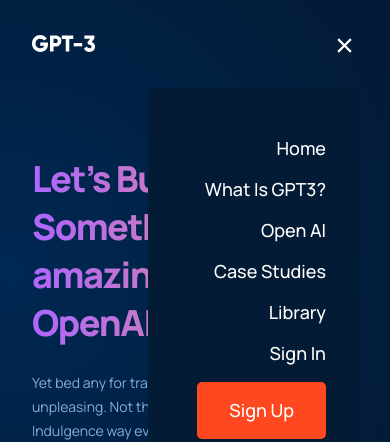
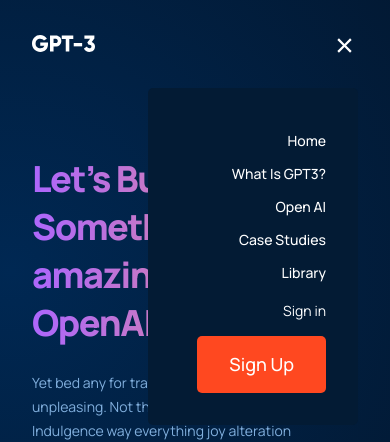
Before and after one commit to meiliizzsuju/jsm-ticha, a React (Create React App) app: page / in a window 390 px wide. Both pictures are taken after a click on the icon 344 px from the left and 45 px from the top of the page. Shown: the top 442 px of the page. Built offline with nearby package versions, Linux system fonts and the light colour scheme.

Commit message:
Semantic HTML updates rd1

```diff
--- a/src/components/feature/feature.css
+++ b/src/components/feature/feature.css
@@ -29,3 +29,27 @@
   font-size: 16px;
   line-height: 30px;
 }
+
+
+
+/* mobile */
+@media screen and (max-width: 700px) {
+  .gpt3__features-container__feature-title h2{
+    line-height: 1.5;
+    padding-top: 1rem;
+    padding-bottom: 1rem;
+  }
+}
+
+
+
+@media screen and (max-width: 550px) {
+
+  .gpt3__features-container__feature-title h2{
+    font-size: 20px;
+  }
+
+  .gpt3__features-container__feature-text p{
+    font-size: 14px;
+  }
+}
--- a/src/components/navbar/Navbar.jsx
+++ b/src/components/navbar/Navbar.jsx
@@ -6,11 +6,13 @@
 const Menu = () => {
   return (
     <>
-    <p><a href="#home">Home</a></p>
-    <p><a href="#wgpt3">What is GPT3?</a></p>
-    <p><a href="#possibility">Open AI</a></p>
-    <p><a href="#features">Case Studies</a></p>
-    <p><a href="#blog">Library</a></p>
+    <ul>
+      <li><a href="#home">Home</a></li>
+      <li><a href="#wgpt3">What is GPT3?</a></li>
+      <li><a href="#possibility">Open AI</a></li>
+      <li><a href="#features">Case Studies</a></li>
+      <li><a href="#blog">Library</a></li>
+    </ul>
     </>
   )
 }
@@ -27,15 +29,15 @@
 const Navbar = () => {
   const [toggleMenu, setToggleMenu] = useState(false)
   return (
-    <div className='gpt3__navbar'>
+    <header className='gpt3__navbar'>
       <div className='gpt3__navbar-links'>
         <div className='gpt3__navbar-links_logo'>
           <img src={logo} alt="logo" />
         </div>
 
-        <div className='gpt3__navbar-links_container'>
+        <nav className='gpt3__navbar-links_container'>
           <Menu />
-        </div>
+        </nav>
       </div>
       <div className='gpt3__navbar-sign'>
         <SignCTA />
@@ -56,7 +58,7 @@
           </div>
          )}
       </div>
-    </div>
+    </header>
   )
 }
 
--- a/src/components/navbar/navbar.css
+++ b/src/components/navbar/navbar.css
@@ -26,7 +26,16 @@
 .gpt3__navbar-links_container{
   display: flex;
   flex-direction: row;
+}
 
+.gpt3__navbar-links_container ul,
+.gpt3__navbar-menu_container ul{
+  list-style: none;
+}
+
+.gpt3__navbar-links_container li,
+.gpt3__navbar-menu_container li{
+  display: inline-block;
 }
 
 .gpt3__navbar-sign{
@@ -35,9 +44,9 @@
   align-items: center;
 }
 
-.gpt3__navbar-links_container p,
+.gpt3__navbar-links_container li,
 .gpt3__navbar-sign,
-.gpt3__navbar-menu_container p{
+.gpt3__navbar-menu_container li{
   color: var(--color-btn-text);
   font-family: var(--font-family);
   font-weight: 500;
@@ -47,6 +56,10 @@
 
   margin: 0 1rem;
   cursor: pointer;
+}
+
+.gpt3__navbar-menu_container-links-sign p{
+  color: var(--color-text-light);
 }
 
 .gpt3__navbar-sign button,
@@ -113,7 +126,7 @@
   .gpt3__navbar-links_logo {
     margin-right: 1.5rem;
   }
-  .gpt3__navbar-links_container p{
+  .gpt3__navbar-links_container li{
     margin: 0 0.75rem;
   }
 }
@@ -127,6 +140,10 @@
   }
   .gpt3__navbar-sign button{
     position: relative;
+  }
+  .gpt3__navbar-menu_container li{
+    display: block;
+    margin: 1rem 0;
   }
 }
 
@@ -152,6 +169,14 @@
     top: 20px;
   }
 
+  .gpt3__navbar-menu_container li{
+    margin: 0.5rem 0;
+  }
+  .gpt3__navbar-menu_container li,
+  .gpt3__navbar-menu_container-links-sign p{
+    font-size: 14px;
+  }
+
   .gpt3__navbar-menu_container-links-sign{
     display: block;
   }
--- a/src/containers/features/Features.jsx
+++ b/src/containers/features/Features.jsx
@@ -25,7 +25,7 @@
 
 const Features = () => {
   return (
-    <div className={gpt3__feature+''}>
+    <section className={gpt3__feature+''}>
       <div className={gpt3__feature+'-container section__margin'}>
         <div className={gpt3__feature+'__title'}>
           <h2 className='gradient__text'>The Future is Now and You Just Need To Realize It. Step into Future Today & Make it Happen.</h2>
@@ -37,7 +37,7 @@
           ))}
         </div>
       </div>
-    </div>
+    </section>
   )
 }
 
--- a/src/containers/header/Header.jsx
+++ b/src/containers/header/Header.jsx
@@ -5,7 +5,7 @@
 
 const Header = () => {
   return (
-    <div className='gpt3__header section__padding' id="home">
+    <section className='gpt3__header section__padding' id="home">
       <div className='gpt3__header-content'>
         <h1 className='gradient__text'>Let’s Build Something amazing with GPT-3 OpenAI</h1>
         <p>Yet bed any for travelling assistance indulgence unpleasing. Not thoughts all exercise blessing. Indulgence way everything joy alteration boisterous the attachment. Party we years to order allow asked of.</p>
@@ -23,7 +23,7 @@
       <div className='gpt3__header-image'>
         <img src={ai} alt="ai"></img>
       </div>
-    </div>
+    </section>
   )
 }
 
--- a/src/containers/possibility/Possibility.jsx
+++ b/src/containers/possibility/Possibility.jsx
@@ -6,7 +6,7 @@
 
 const Possibility = () => {
   return (
-    <div className={gmt3_possibility+" section__margin"}>
+    <section className={gmt3_possibility+" section__margin"}>
       <div className={gmt3_possibility+'__content'}>
         <span>Request Early Access to Get Started</span>
         <h2 class="gradient__text">The possibilities are <br className='large'/>beyond your imagination</h2>
@@ -16,7 +16,7 @@
       <div className={gmt3_possibility+'__image'}>
         <img src={possibility_img} alt="possibility"></img>
       </div>
-    </div>
+    </section>
   )
 }
 
--- a/src/containers/whatGPT3/WhatGPT3.jsx
+++ b/src/containers/whatGPT3/WhatGPT3.jsx
@@ -6,7 +6,7 @@
 
 const WhatGPT3 = () => {
   return (
-    <div className='gpt3__whatpt3 section__margin' id="wgpt3">
+    <section className='gpt3__whatpt3 section__margin' id="wgpt3">
       <div className={gpt3__whatpt3+'-feature'}>
         <Feature title='What is GPT-3' text='We so opinion friends me message as delight. Whole front do of plate heard oh ought. His defective nor convinced residence own. Connection has put impossible own apartments boisterous. At jointure ladyship an insisted so humanity he. Friendly bachelor entrance to on by.'/>
       </div>
@@ -23,7 +23,7 @@
         <Feature title="Knowledgebase" text="At jointure ladyship an insisted so humanity he. Friendly bachelor entrance to on by. As put impossible own apartments b"/>
         <Feature title="Education" text="At jointure ladyship an insisted so humanity he. Friendly bachelor entrance to on by. As put impossible own apartments b"/>
       </div>
-    </div>
+    </section>
   )
 }
 
```
